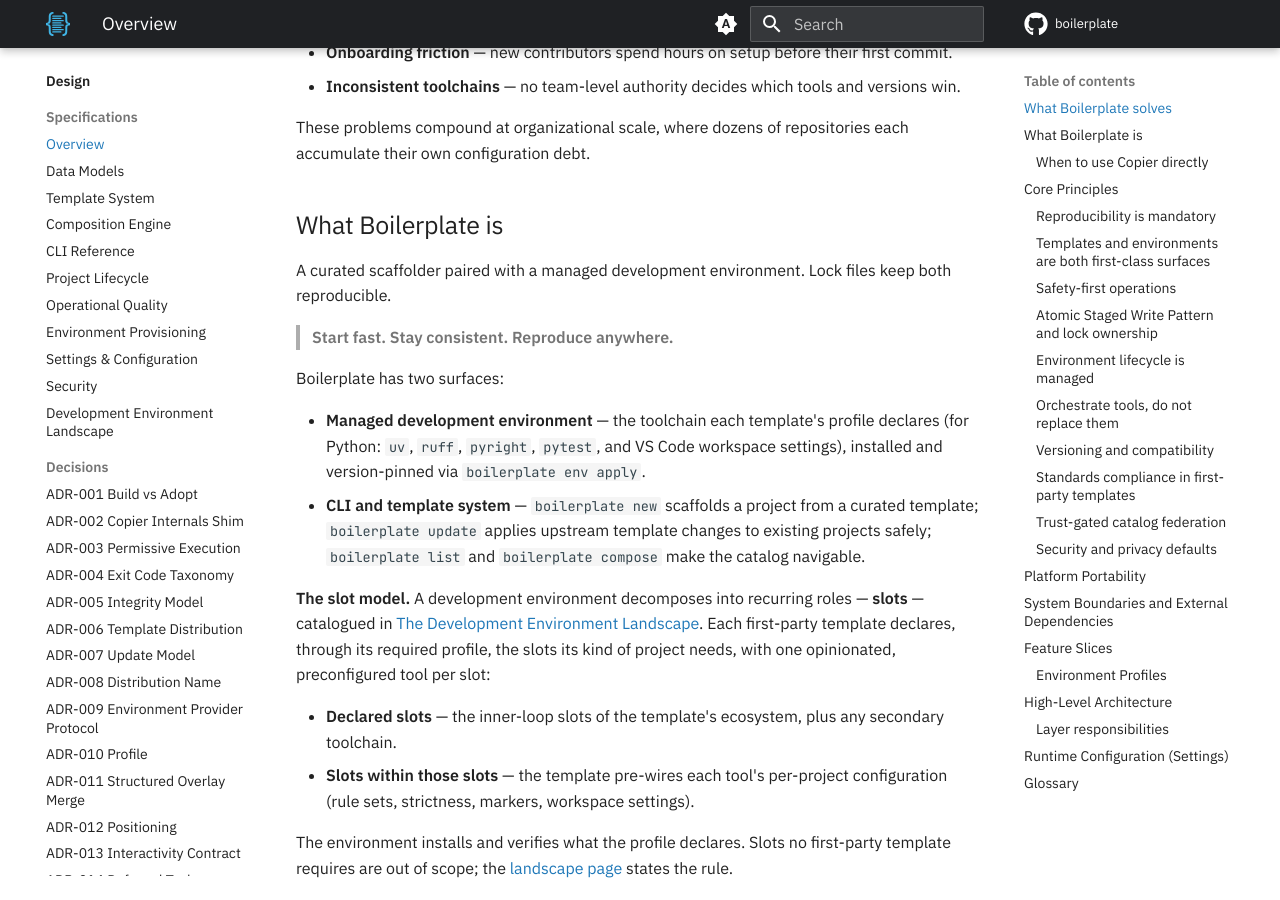
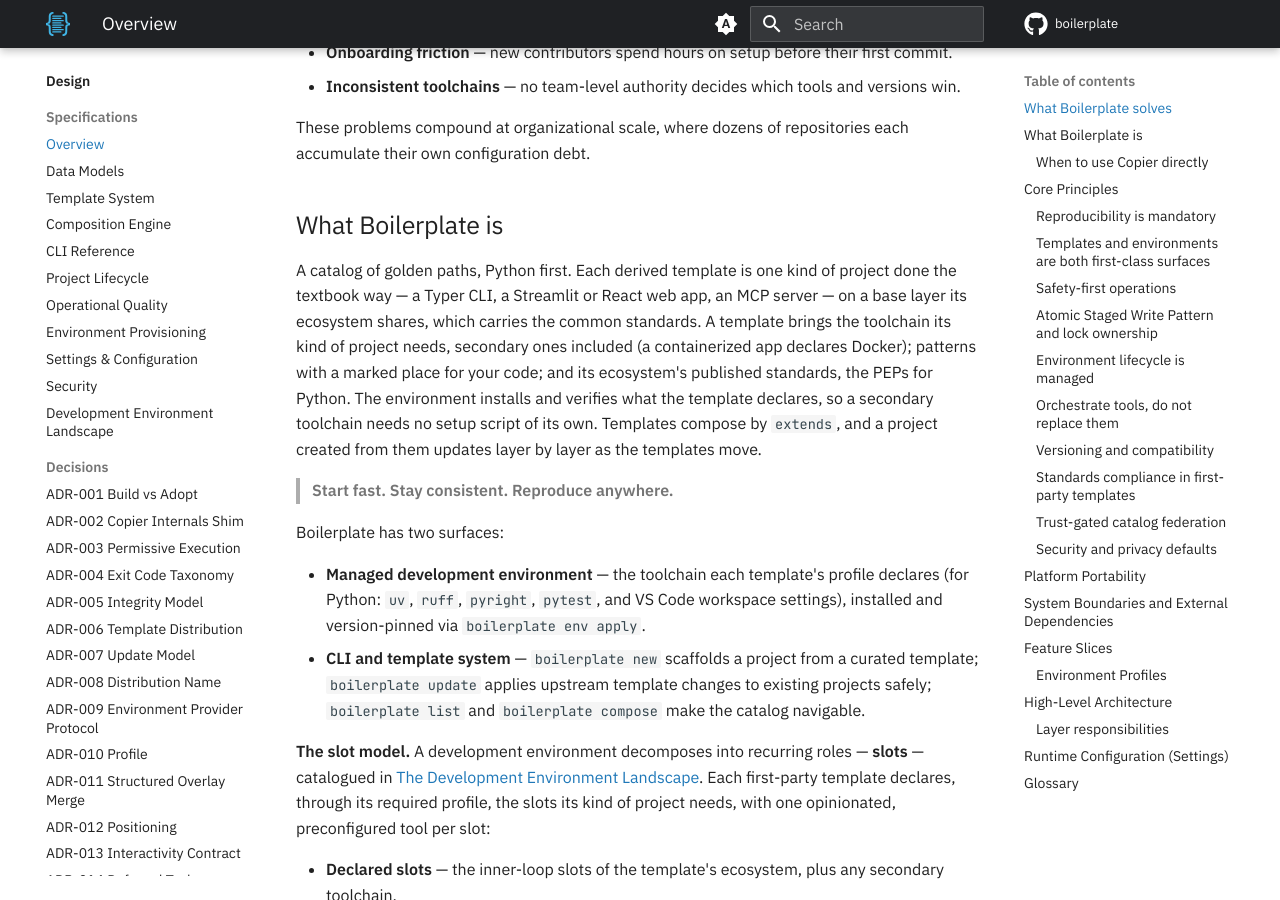
Before and after one commit to TheRealBillSiegler/boilerplate, an MkDocs documentation site: the page built from docs/design/01-overview.md, in a window 1280 px wide and 900 px high, scrolled down 623 px. Built offline with MkDocs 1.6.1 and Material for MkDocs 9.7.7, drawn with Linux system fonts in a browser that asks for light colours; comment, search, counter and statistics services are not loaded; the version menu is left out.

Commit message:
docs: write the target-state vision in design 01
Replaces the opening line under What Boilerplate is with the approved
vision: a Python-first catalog of golden paths, each derived template
bringing its own toolchain and standards on its ecosystem's base
layer, and updating layer by layer through extends.

Co-Authored-By: Claude Opus 5.5 <noreply@anthropic.com>

```diff
--- a/docs/design/01-overview.md
+++ b/docs/design/01-overview.md
@@ -13,7 +13,7 @@ These problems compound at organizational scale, where dozens of repositories ea
 
 ## What Boilerplate is
 
-A curated scaffolder paired with a managed development environment. Lock files keep both reproducible.
+A catalog of golden paths, Python first. Each derived template is one kind of project done the textbook way — a Typer CLI, a Streamlit or React web app, an MCP server — on a base layer its ecosystem shares, which carries the common standards. A template brings the toolchain its kind of project needs, secondary ones included (a containerized app declares Docker); patterns with a marked place for your code; and its ecosystem's published standards, the PEPs for Python. The environment installs and verifies what the template declares, so a secondary toolchain needs no setup script of its own. Templates compose by `extends`, and a project created from them updates layer by layer as the templates move.
 
 > **Start fast. Stay consistent. Reproduce anywhere.**
 
```
